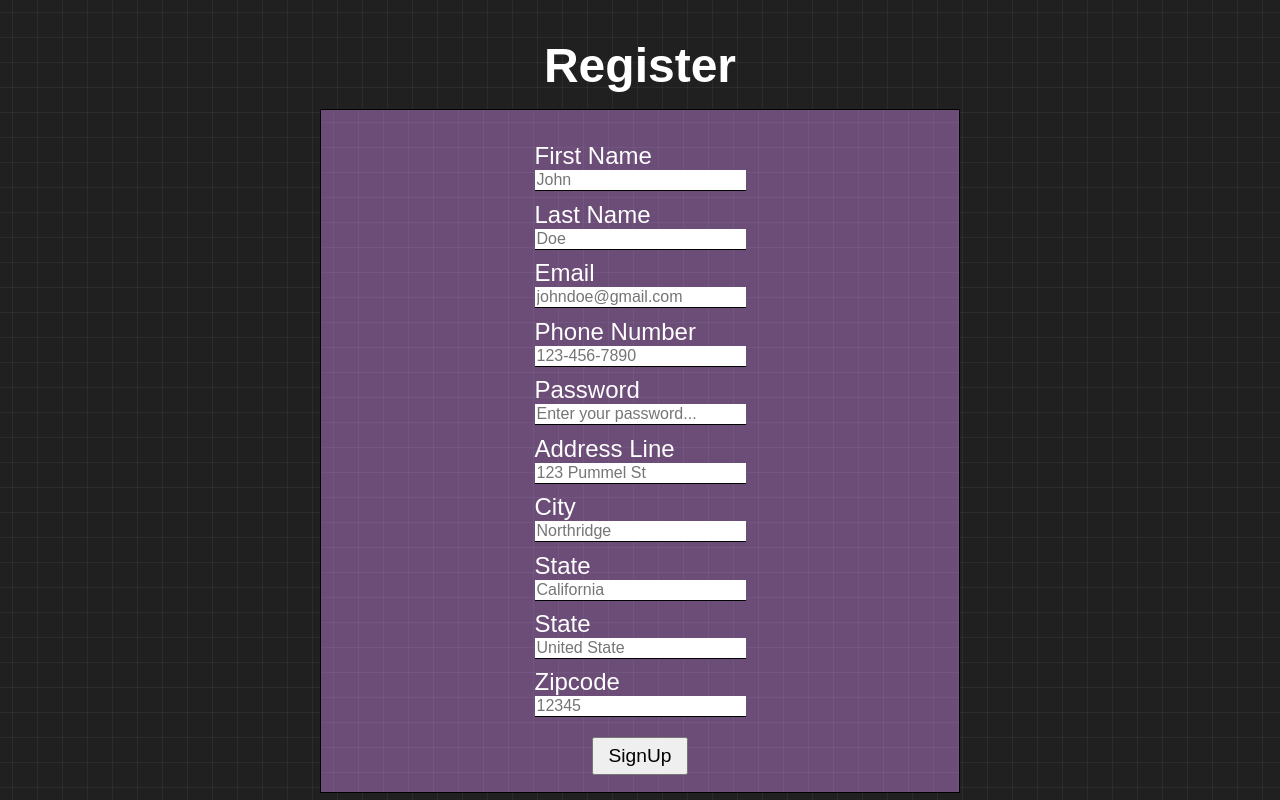
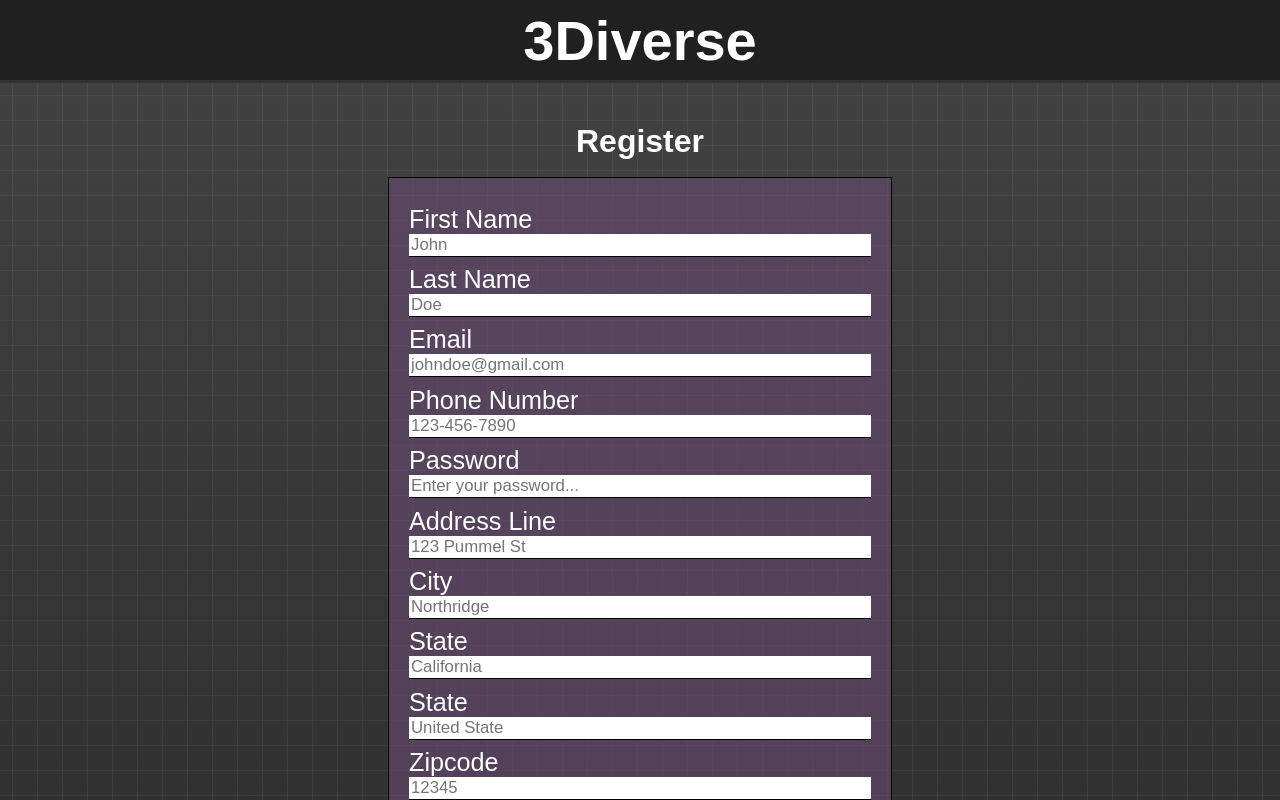
Before and after one commit to n1cerium/3Diverse, a React (Create React App) app in the folder ECommerceSite/my-react-app/: page /Signup in a window 1280 px wide. Shown: the top 800 px of the page. Built offline with nearby package versions, Linux system fonts and the light colour scheme.

Commit message:
Add header and footer to Sign up page

```diff
--- a/ECommerceSite/my-react-app/src/Home.css
+++ b/ECommerceSite/my-react-app/src/Home.css
@@ -123,7 +123,8 @@
 
   .text-container {
     margin: 0 4%;
-    background-color: #6C4D78BB;
+    background-color: #6C4D7890;
+    border: 1px solid black;
     color: white;
     padding: 20px 20px;
   }
--- a/ECommerceSite/my-react-app/src/Login.css
+++ b/ECommerceSite/my-react-app/src/Login.css
@@ -93,11 +93,6 @@
     font-size: 1em;
 }
 
-@media only screen and (min-width: 500px) {
-    .jLogInBody {
-        font-size: 16px;
-    }
-}
 /* Joshua CSS End */
 
 /* #login-body {
@@ -119,10 +114,8 @@
 #login-form {
     height: 13em;
     width: 20em;
-    background-color: #6C4D78;
-    background-image: linear-gradient( 0deg, transparent 25%, rgba(255, 255, 255, .05) 25%, rgba(255, 255, 255, .05) 26%, transparent 27%, transparent 74%, rgba(255, 255, 255, .05) 75%, rgba(255, 255, 255, .05) 76%, transparent 77%, transparent ), linear-gradient( 90deg, transparent 24%, rgba(255, 255, 255, .05) 25%, rgba(255, 255, 255, .05) 26%, transparent 27%, transparent 74%, rgba(255, 255, 255, .05) 75%, rgba(255, 255, 255, .05) 76%, transparent 77%, transparent );
+    background-color: #6C4D7890;
     height: 100%;
-    background-size: 50px 50px;
     color:white;
 }
 
@@ -151,3 +144,9 @@ h2 {
     font-size: 1em;
     float: left;
 }
+
+@media only screen and (min-width: 500px) {
+    .jLogInBody {
+        font-size: 16px;
+    }
+}
--- a/ECommerceSite/my-react-app/src/Login.js
+++ b/ECommerceSite/my-react-app/src/Login.js
@@ -66,6 +66,7 @@ export default function Login() {
                     {loginState && <span>{loginState}</span>}
                     <br />
                     <Link to="/Signup" id="link">Create an Account</Link>
+                    <Link to="/" id="link">Go back to store</Link>
                 </div>
             </div>
 
--- a/ECommerceSite/my-react-app/src/Register.css
+++ b/ECommerceSite/my-react-app/src/Register.css
@@ -1,3 +1,105 @@
+/* Joshua CSS Start */
+.signUpBody {
+    margin: 0;
+    font-size: 14px;
+    background-color: #ffffff;
+    background-image:linear-gradient(#434343, #282828);
+}
+
+/*** HEADER ***/
+.signUpHeader {
+    display: flex;
+    width: 100%;
+    height: 83px;
+    align-items: center;
+    background-color: #202020;
+    border-bottom: 3px solid #323232;
+}
+
+.signUpHeader .signUpLogo {
+    flex: 0 0 100%;
+    margin: 0 auto;
+    padding: 0;
+}
+
+.signUpHeader .signUpLogo h1 {
+    margin: 0 auto;
+    padding: 0;
+    text-align: center;
+    font-size: 3.5em;
+    color: white;
+}
+
+/** logo **/
+.signUpLogo h1 {
+    width: fit-content;
+}
+
+.signUpLogo h1:hover {
+    cursor: pointer;
+}
+
+.signUpLogo a {
+    text-decoration: none;
+    color: white;
+}
+
+#register-body {
+    display: block;
+    padding: 40px 0 50px;
+    background-color: transparent;
+    background-image:
+        linear-gradient(
+            0deg,
+            transparent 25%,
+            rgba(255, 255, 255, .05) 25%,
+            rgba(255, 255, 255, .05) 26%,
+            transparent 27%,
+            transparent 74%,
+            rgba(255, 255, 255, .05) 75%,
+            rgba(255, 255, 255, .05) 76%,
+            transparent 77%,
+            transparent
+        ),
+        linear-gradient(
+            90deg,
+            transparent 24%,
+            rgba(255, 255, 255, .05) 25%,
+            rgba(255, 255, 255, .05) 26%,
+            transparent 27%,
+            transparent 74%,
+            rgba(255, 255, 255, .05) 75%,
+            rgba(255, 255, 255, .05) 76%,
+            transparent 77%,
+            transparent
+        );
+    height:100%;
+    background-size:50px 50px;
+}
+
+#register-page h2 {
+    font-size: 2em;
+}
+
+#register-form {
+    font-size: 1.05em;
+}
+
+.footer {
+    padding: 16px 16px 64px;
+    border-top: 3px solid #323232;
+    background-color: #202020;
+    color: white;
+    font-size: 1em;
+}
+
+
+/* Joshua CSS End */
+
+
+
+
+
 input[type="text"], input[type="password"] {
     border: none;
     outline: none;
@@ -6,19 +108,17 @@ input[type="text"], input[type="password"] {
 
 }
 .form {
-    background-color: #6C4D78;
-    background-image: linear-gradient( 0deg, transparent 25%, rgba(255, 255, 255, .05) 25%, rgba(255, 255, 255, .05) 26%, transparent 27%, transparent 74%, rgba(255, 255, 255, .05) 75%, rgba(255, 255, 255, .05) 76%, transparent 77%, transparent ), linear-gradient( 90deg, transparent 24%, rgba(255, 255, 255, .05) 25%, rgba(255, 255, 255, .05) 26%, transparent 27%, transparent 74%, rgba(255, 255, 255, .05) 75%, rgba(255, 255, 255, .05) 76%, transparent 77%, transparent );
+    background-color: #6C4D7890;
     height: 100%;
-    background-size: 50px 50px;
     color: white;
-    margin-top: 1em;
     border: 1px solid black;
-    width: 30em;
-    padding: 1em;
+    width: 100%;
+    margin: 0;
+    padding: 10px 20px 20px;
     display: grid;
     row-gap: 0.5em;
 }
-#register-body {
+/* #register-body {
     background-color: transparent;
     background-image: linear-gradient(0deg, transparent 25%, rgba(255, 255, 255, .05) 25%, rgba(255, 255, 255, .05) 26%, transparent 27%, transparent 74%, rgba(255, 255, 255, .05) 75%, rgba(255, 255, 255, .05) 76%, transparent 77%, transparent), linear-gradient(90deg, transparent 24%, rgba(255, 255, 255, .05) 25%, rgba(255, 255, 255, .05) 26%, transparent 27%, transparent 74%, rgba(255, 255, 255, .05) 75%, rgba(255, 255, 255, .05) 76%, transparent 77%, transparent);
     background-size: 50px 50px;
@@ -37,15 +137,20 @@ input[type="text"], input[type="password"] {
 }
 #register-form {
     width: 40em;
-}
+} */
 .form label{
     float: left;
     font-size: 1.5em;
+}
+.form label, .form input {
+    width: 100%;
+    text-align: left;
 }
 #register-form div:nth-child(1) {
     margin-top: 1em;
 }
 .form > div {
+    width: 100%;
     margin-left: auto;
     margin-right: auto;
 }
@@ -70,3 +175,14 @@ input[type="text"], input[type="password"] {
     font-size: 1em;
     float: left;
 }
+
+@media only screen and (min-width: 500px) {
+    .signUpBody {
+        font-size: 16px;
+    }
+
+    .form {
+        margin: 1em auto 0;
+        width: 30em;
+    }
+}
--- a/ECommerceSite/my-react-app/src/Signup.js
+++ b/ECommerceSite/my-react-app/src/Signup.js
@@ -65,6 +65,15 @@ function Signup() {
     }
 
     return (
+        /* Joshua Header Start */
+        <div className="signUpBody">
+            <div className="signUpHeader">
+                <div className="signUpLogo">
+                    <Link to="/"><h1>3Diverse</h1></Link>
+                </div>
+            </div>
+            {/* Joshua Header End */}
+
             <div id="register-body">
                 <div id="register-page">
                     <h2>Register</h2>
@@ -127,6 +136,18 @@ function Signup() {
                     <Link id="link-to-acc" to="/Login">Already have an account?</Link>
                 </div>
             </div>
+
+            {/* Joshua Footer End */}
+            <div className="footer">
+                <div className="logo">
+                    <Link to="/"><h1>3Diverse</h1></Link>
+                </div>
+                <p>Contact us at: <a href="#" target="_blank">support@3Diverse.com</a></p>
+                <p><a href="#" target="_blank">Subscribe to our newsletter</a></p>
+                <p className="copyright">© 2023 3Diverse </p>
+            </div>
+        </div>
+        /* Joshua Footer Start */
     )
 }
 
```
Lines whose indentation alone changed are shown as unchanged.
